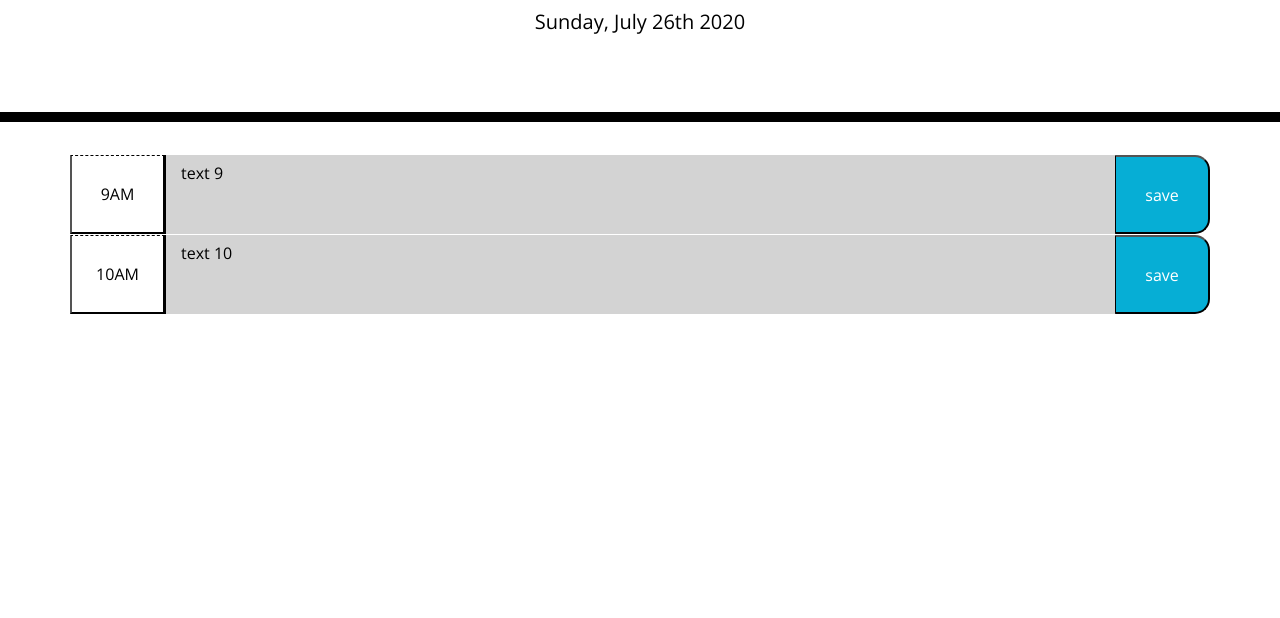
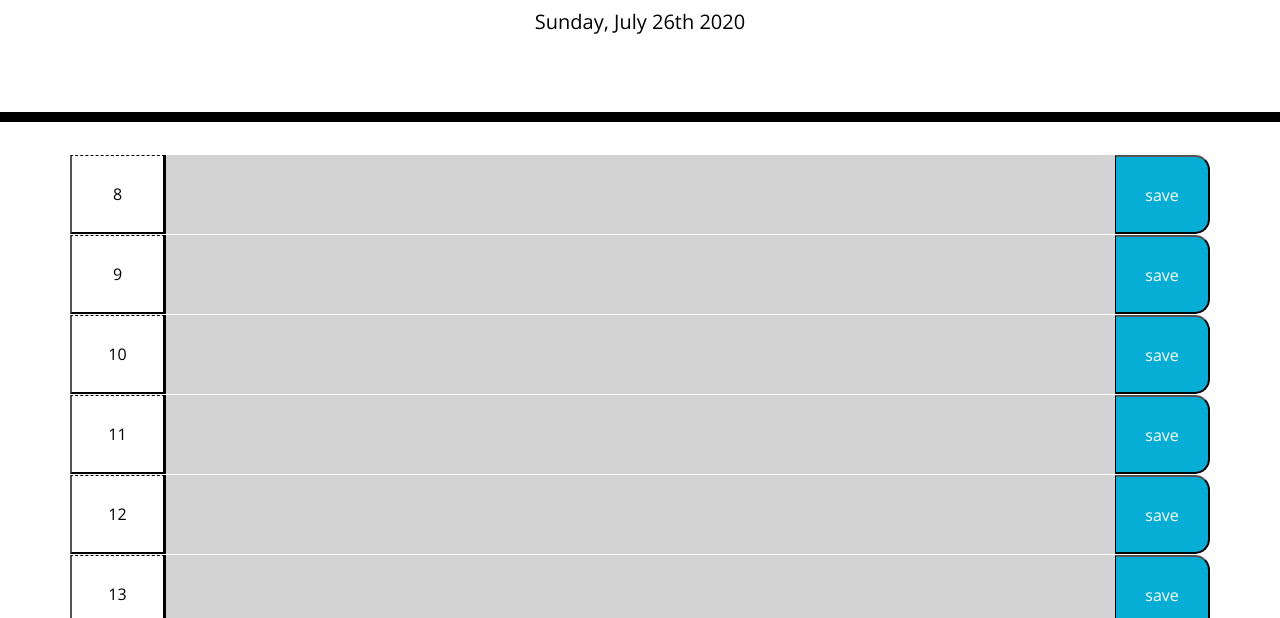
Before and after one commit to ingrambc/WorkDayCalender, a plain HTML site: page index.html in a window 1280 px wide. Shown: the part 182-800 px from the top of the page. Drawn offline with nearby package versions, Linux system fonts and the light colour scheme.

Commit message:
dynamically created array, addded event listner

```diff
--- a/index.html
+++ b/index.html
@@ -38,36 +38,91 @@
 
     <script>
       $(document).ready(function(){
-        var workArray =[{hour: "9AM", textA: "text 9"}, {hour: "10AM", textA: "text 10"}]
+        const workdayHours = 9;
+        const workStartHour = 8;
+        var workArray =[];
+        var m = moment();
+        var today = m.format("dddd, MMMM Do YYYY");
 
 
-        //get the current date, formatt and display
-        var m = moment();
-        var today = m.format("dddd, MMMM Do YYYY")
-        console.log(today);
-        $("#currentDay").text(today);
+        function createEmptyCal(){
+          for (let i = 0; i < workdayHours; i++) {
+            var workHour = {hour: (workStartHour + i),
+                          index: i,
+                          text: ""
+                          };
+            workArray.push(workHour);
+          };
+        }
+
 
         //for each hour, create a row, using Array to fill text area
+        function displayCal(){
           for (let i = 0; i < workArray.length; i++) {
             var timeBlock = $("<div class='time-block past'>");
             var row = $("<div class='row'>");
+            row.attr("data-index", i);
 
             //time button
             var timeBtn = $("<button class='hour col-md-1'>").text(workArray[i].hour);
+            timeBtn.attr("data-index", i);
             row.append(timeBtn);
 
             //text area
-          var textArea = $("<textarea class='textarea col-md-10'>").text(workArray[i].textA);
+            var textArea = $("<textarea class='textarea col-md-10'>").text(workArray[i].text);
+            textArea.attr("data-index", i);
+            textArea.attr("id", "text"+i);
             row.append(textArea);
 
             //save button
             var saveBtn = $("<button class='saveBtn col-md-1'>").text("save");
+            saveBtn.attr("data-index", i);
             row.append(saveBtn);
 
+            //set class based on time*************************************************
+    console.log(workArray[i].hour);
+            var rowTime = moment(workArray[i].hour, "ha").isValid();
+            var currHour = m.format("hha");
+    console.log(rowTime + " ---- " + currHour);
+
+
             timeBlock.append(row);
-          $(".container").append(timeBlock)
+            $(".container").append(timeBlock);
+        } }
+
+        //display start calendar from stored or new
+        function runCal(){
+            //get current time and display date
+            m = moment();
+            today = m.format("dddd, MMMM Do YYYY");
+            $("#currentDay").text(today);
+
+            //get stored array if there
+            storedWork = JSON.parse(localStorage.getItem("workArray"));
+            if(storedWork !== null){
+              workArray = storedWork;
+            }else{
+              createEmptyCal();
             }
 
+            displayCal();
+          }
+
+        function updateCal(){
+          //get text from row and store in array
+          var index = $(this).attr("data-index");
+  console.log(index);
+          var task = $("#text"+index).val().trim();
+  console.log(task);
+          workArray[index].text = $("#text"+index).val().trim();
+  console.log(workArray[index].text);
+        }
+
+        //event listener for saveBtn
+        $(document).on("click", ".saveBtn", updateCal);
+
+
+        runCal();
 
       }); //end Doc ready statement
     </script>
```
Lines whose indentation alone changed are shown as unchanged.
